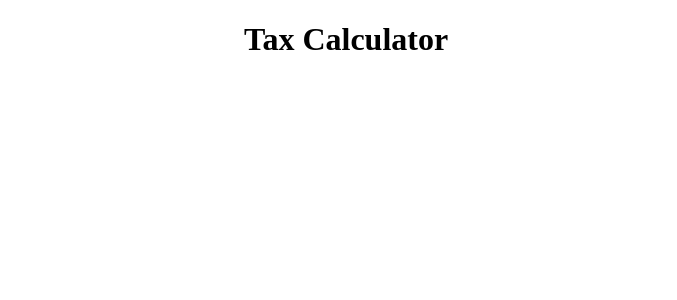
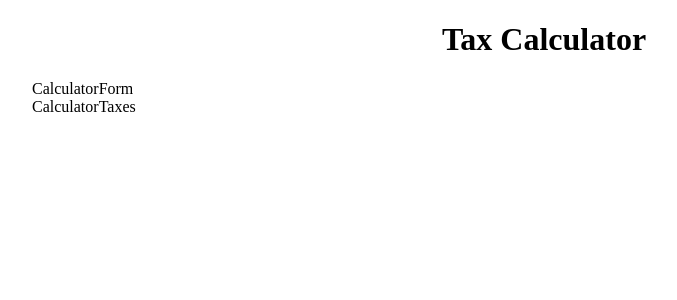
Before and after one commit to ChamiduJ/tax-calculator, a React (Vite) app: page / in a window 1280 px wide. Shown: the top 300 px of the page, without its empty margins (96-773 px from the left). Built offline with nearby package versions, Linux system fonts and the light colour scheme.

Commit message:
Create Basic Component Structure

```diff
--- a/src/App.scss
+++ b/src/App.scss
@@ -1,4 +1,8 @@
 .app {
-  max-width: 600px;
+  max-width: 1024px;
   margin: 0 auto;
+
+  h1 {
+    text-align: center;
+  }
 }
--- a/src/App.tsx
+++ b/src/App.tsx
@@ -1,9 +1,13 @@
 import './App.scss'
+import Calculator from './Components/Calculator/Calculator'
 
 const App = () => (
-  <div className="app">
-    <h1 className="text-3xl font-bold text-gray-900 text-center mb-8">Tax Calculator</h1>
-  </div>
+  <>
+    <div className="app">
+      <h1>Tax Calculator</h1>
+      <Calculator />
+    </div>
+  </>
 )
 
 export default App
--- /dev/null
+++ b/src/Components/Calculator/Calculator.tsx
@@ -0,0 +1,11 @@
+import CalculatorForm from './CalculatorForm/CalculatorForm'
+import CalculatorTaxes from './CalculatorTaxes/CalculatorTaxes'
+
+const Calculator = () => (
+  <div>
+    <CalculatorForm />
+    <CalculatorTaxes />
+  </div>
+)
+
+export default Calculator
--- /dev/null
+++ b/src/Components/Calculator/CalculatorForm/CalculatorForm.tsx
@@ -0,0 +1,3 @@
+const CalculatorForm = () => <div>CalculatorForm</div>
+
+export default CalculatorForm
--- /dev/null
+++ b/src/Components/Calculator/CalculatorTaxes/CalculatorTaxes.tsx
@@ -0,0 +1,3 @@
+const CalculatorTaxes = () => <div>CalculatorTaxes</div>
+
+export default CalculatorTaxes
```
